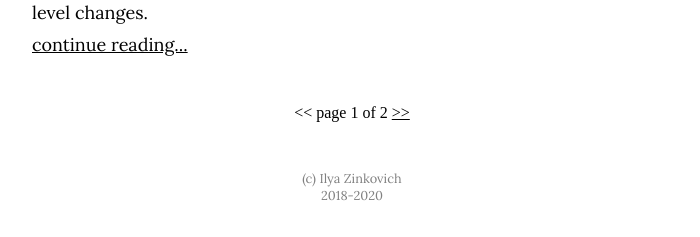
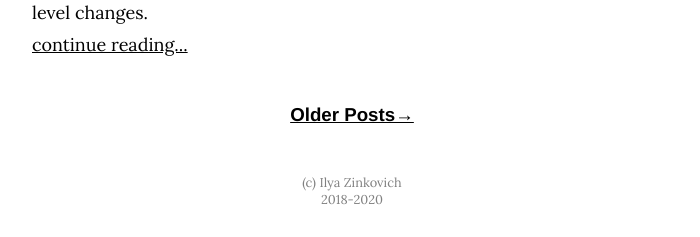
Before and after one commit to IlyaZinkovich/ilyazinkovich.github.io, a Jekyll site: the page built from index.html, in a window 1280 px wide and 900 px high, scrolled down 3573 px. Shown: the part 660-897 px from the top of the window, without its empty margins (288-988 px from the left). Built offline with Jekyll 4.4.1, drawn with Linux system fonts in a browser that asks for light colours; the list of posts is cut into pages by our own code.

Commit message:
Added better pagination

```diff
--- a/index.html
+++ b/index.html
@@ -40,17 +40,12 @@ keywords:
 <article class="center">
   {% if paginator.previous_page %}
   {% if paginator.previous_page == 1 %}
-  <a href="/">&lt;&lt;</a>
+  <h3><a href="/">&#8592;Newer Posts</a></h3>
   {% else %}
-  <a href="/p/{{ paginator.previous_page }}">&lt;&lt;</a>
+  <h3><a href="/p/{{ paginator.previous_page }}">&#8592;Newer Posts</a></h3>
   {% endif %}
-  {% else %}
-  <span class="mute">&lt;&lt;</span>
   {% endif %}
-  page {{ paginator.page }} of {{ paginator.total_pages }}
   {% if paginator.next_page %}
-  <a href="/p/{{ paginator.next_page }}">&gt;&gt;</a>
-  {% else %}
-  <span class="mute">&gt;&gt;</span>
+  <h3><a href="/p/{{ paginator.next_page }}">Older Posts&#8594;</a></h3>
   {% endif %}
 </article>
```
